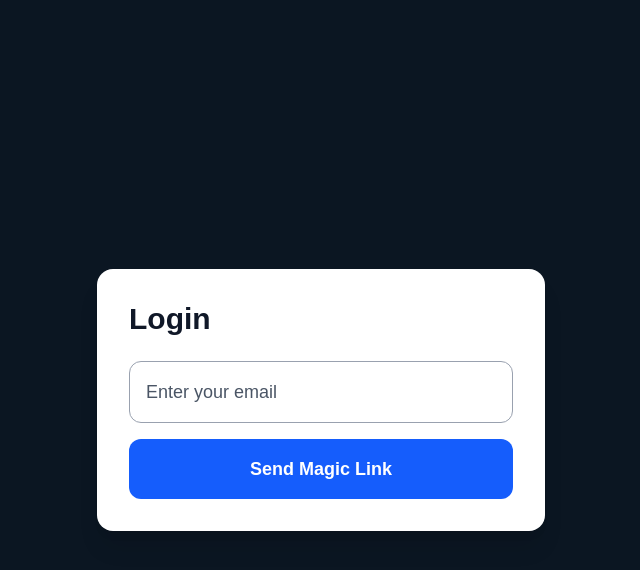
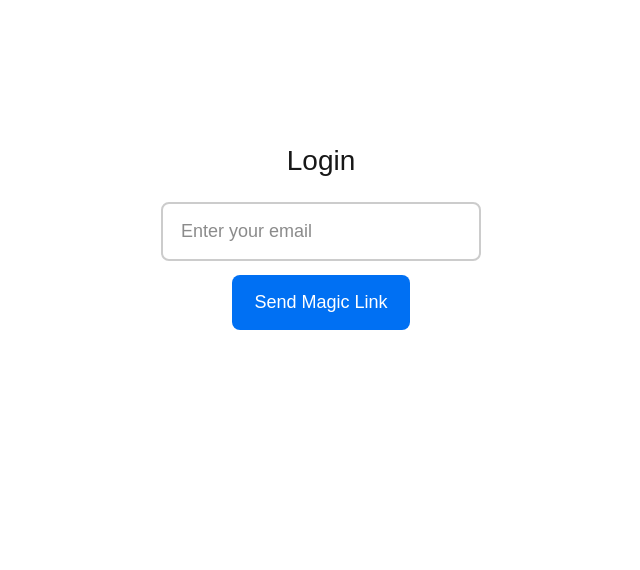
Before and after one commit to StevenCowie73/cnc-alarms, a Next.js app: page /login in a window 1280 px wide. Shown: the top 570 px of the page, without its empty margins (319-959 px from the left). Built offline with nearby package versions, Linux system fonts and the light colour scheme.

Commit message:
Current working state

```diff
--- a/app/login/page.tsx
+++ b/app/login/page.tsx
@@ -1,94 +1,73 @@
 "use client";
 
-import { useState, useEffect } from "react";
-import { supabase } from "@/lib/supabaseClient";
-import { useRouter } from "next/navigation";
+import { useState } from "react";
+import { supabase } from "../../lib/supabaseClient";
 
 export default function LoginPage() {
-  const router = useRouter();
   const [email, setEmail] = useState("");
-  const [status, setStatus] = useState("");
+  const [sent, setSent] = useState(false);
 
-  // If already logged in → go straight to dashboard
-  useEffect(() => {
-    async function checkSession() {
-      const { data } = await supabase.auth.getSession();
-      if (data.session) {
-        router.replace("/dashboard");
-      }
-    }
-    checkSession();
-  }, [router]);
-
-  async function sendMagicLink(e: React.FormEvent) {
-    e.preventDefault();
-    setStatus("Sending magic link…");
-
+  const sendMagicLink = async () => {
     const { error } = await supabase.auth.signInWithOtp({
       email,
       options: {
-        emailRedirectTo: `${window.location.origin}/dashboard`,
-      },
+        emailRedirectTo: "https://alarms.cowie.ai/"
+      }
     });
 
-    if (error) {
-      setStatus("Error sending link. Try again.");
+    if (!error) {
+      setSent(true);
     } else {
-      setStatus("Magic link sent! Check your email.");
+      alert("Error: " + error.message);
     }
-  }
+  };
 
   return (
-    <div className="w-full min-h-screen flex items-center justify-center bg-[#0B1622] px-4">
-      <div className="bg-white rounded-2xl shadow-xl p-8 w-full max-w-md">
-        <h1 className="text-3xl font-bold mb-6 text-gray-900">Login</h1>
+    <div style={{
+      padding: "40px",
+      display: "flex",
+      flexDirection: "column",
+      alignItems: "center",
+      marginTop: "100px"
+    }}>
+      <h1 style={{ marginBottom: "20px", fontSize: "28px" }}>Login</h1>
 
-        <form onSubmit={sendMagicLink} className="space-y-4">
+      {sent ? (
+        <p style={{ fontSize: "18px" }}>Check your email for the magic link.</p>
+      ) : (
+        <>
           <input
             type="email"
             placeholder="Enter your email"
             value={email}
             onChange={(e) => setEmail(e.target.value)}
-            required
-            className="
-              w-full
-              p-4
-              rounded-xl
-              text-gray-900
-              placeholder-gray-600
-              border border-gray-400
-              focus:outline-none
-              focus:ring-2
-              focus:ring-blue-500
-              focus:border-blue-500
-              text-lg
-            "
+            style={{
+              padding: "14px 18px",
+              width: "100%",
+              maxWidth: "320px",
+              border: "2px solid #ccc",
+              borderRadius: "8px",
+              fontSize: "18px",
+              marginBottom: "14px"
+            }}
           />
 
           <button
-            type="submit"
-            className="
-              w-full
-              bg-blue-600
-              hover:bg-blue-700
-              text-white
-              font-semibold
-              py-4
-              rounded-xl
-              text-lg
-              transition
-            "
+            onClick={sendMagicLink}
+            style={{
+              padding: "14px 22px",
+              background: "#0070f3",
+              color: "white",
+              fontSize: "18px",
+              borderRadius: "8px",
+              border: "none",
+              cursor: "pointer"
+            }}
           >
             Send Magic Link
           </button>
-
-          {status && (
-            <p className="text-center text-gray-700 mt-3 font-medium">
-              {status}
-            </p>
-          )}
-        </form>
-      </div>
+        </>
+      )}
     </div>
   );
 }
--- a/middleware.ts
+++ /dev/null
@@ -1,27 +0,0 @@
-import { NextResponse } from "next/server";
-import type { NextRequest } from "next/server";
-
-export function middleware(req: NextRequest) {
-  const session = req.cookies.get("sb-access-token")?.value;
-
-  const isLoggedIn = !!session;
-  const isLoginPage = req.nextUrl.pathname.startsWith("/login");
-
-  // If user is NOT logged in → send to /login
-  if (!isLoggedIn && !isLoginPage) {
-    const redirectUrl = new URL("/login", req.url);
-    return NextResponse.redirect(redirectUrl);
-  }
-
-  // If user IS logged in and tries to go to /login → send to /dashboard
-  if (isLoggedIn && isLoginPage) {
-    const redirectUrl = new URL("/dashboard", req.url);
-    return NextResponse.redirect(redirectUrl);
-  }
-
-  return NextResponse.next();
-}
-
-export const config = {
-  matcher: ["/((?!_next|api|public|favicon.ico).*)"],
-};
```
